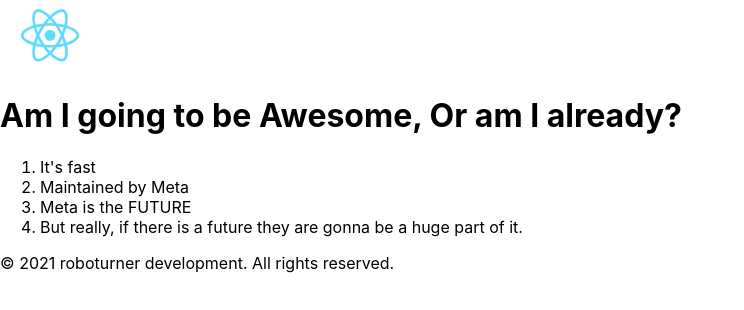
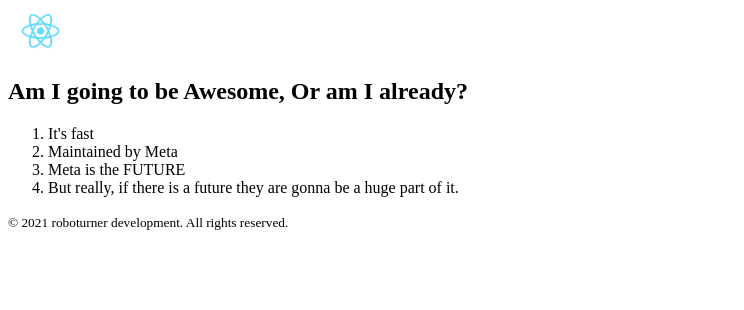
Before and after one commit to roboturnerdev/learn-react-infosite, a React (Create React App) app: page / in a window 1280 px wide. Shown: the top 310 px of the page, without its empty margins (0-744 px from the left). Built offline with nearby package versions, Linux system fonts and the light colour scheme.

Commit message:
callenge 3 complete

```diff
--- a/src/index.jsx
+++ b/src/index.jsx
@@ -1,42 +1,54 @@
 import React from "react";
 import ReactDOM from "react-dom";
-import "./index.css";
-import App from "./App";
-import reportWebVitals from "./reportWebVitals";
 import logo from './react.png';
 
 /**
-Challenge:
+Challenge: (COMPLETE)
 
-Part 2:
-- Add a `header` element with a nested `nav` element. Inside the `nav`,
-  include a `img` element with the image of the React logo inside
-  (src="./react-logo.png") and make sure to set the width to something
-  more manageable so it doesn't take up the whole screen
-- Add an `h1` with some text describing the page. (E.g. "Reasons
-  I'm excited to learn React"). Place it above the ordered list.
-- Add a `footer` after the list that says:
-    "© 20xx <last name here> development. All rights reserved."
+- Move the `footer` into its own component called "Footer"
+  and render that component inside the Page component.
+- Move the `h1` and `ol` together into another component
+  called "MainContent" and render inside Page as well.
  */
 
-function AlreadyKnow() {
+function Header() {
+  return (
+    <header>
+        <nav>
+          <img alt="" src={logo} width="65px" />
+        </nav>
+    </header>
+  )
+}
+
+function Footer() {
+  return (
+    <footer>
+      <small>© 2021 roboturner development. All rights reserved.</small>
+    </footer>
+  )
+}
+
+function MainContent() {
   return (
     <div>
-      <header>
-        <nav>
-          <img alt="" src={logo} width="100px"></img>
-        </nav>
-        <h1>Am I going to be Awesome, Or am I already?</h1>
-      </header>
+      <h2>Am I going to be Awesome, Or am I already?</h2>
       <ol>
         <li>It's fast</li>
         <li>Maintained by Meta</li>
         <li>Meta is the FUTURE</li>
         <li>But really, if there is a future they are gonna be a huge part of it.</li>
       </ol>
-      <footer>
-        © 2021 roboturner development. All rights reserved.
-      </footer>
+    </div>
+  )
+}
+
+function AlreadyKnow() {
+  return (
+    <div>
+      <Header />
+      <MainContent />
+      <Footer />
     </div>
   )
 };
@@ -44,26 +56,3 @@ function AlreadyKnow() {
 const root = document.getElementById('root');
 
 ReactDOM.render(<AlreadyKnow />, root);
-
-
-
-
-
-
-
-
-
-
-
-
-// ReactDOM.render(
-//   <React.StrictMode>
-//     <App />
-//   </React.StrictMode>,
-//   document.getElementById("root")
-// );
-
-// If you want to start measuring performance in your app, pass a function
-// to log results (for example: reportWebVitals(console.log))
-// or send to an analytics endpoint. Learn more: https://bit.ly/CRA-vitals
-reportWebVitals();
```
